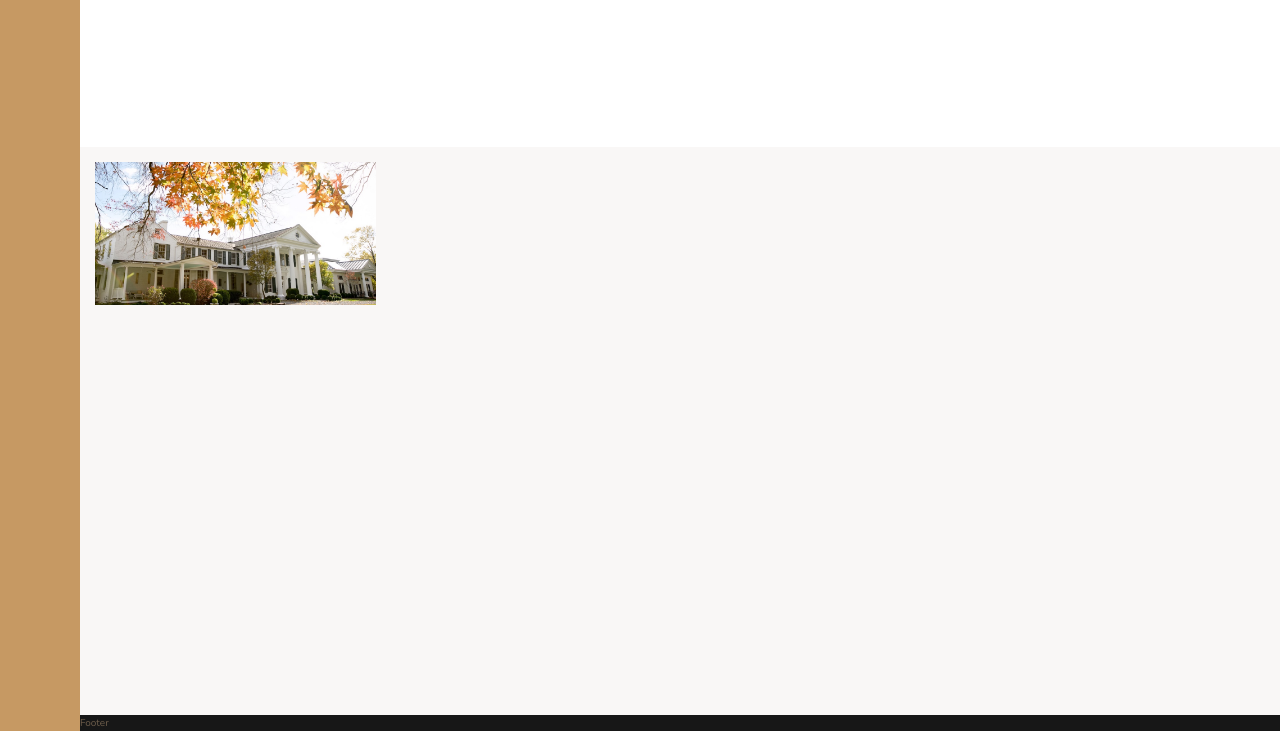
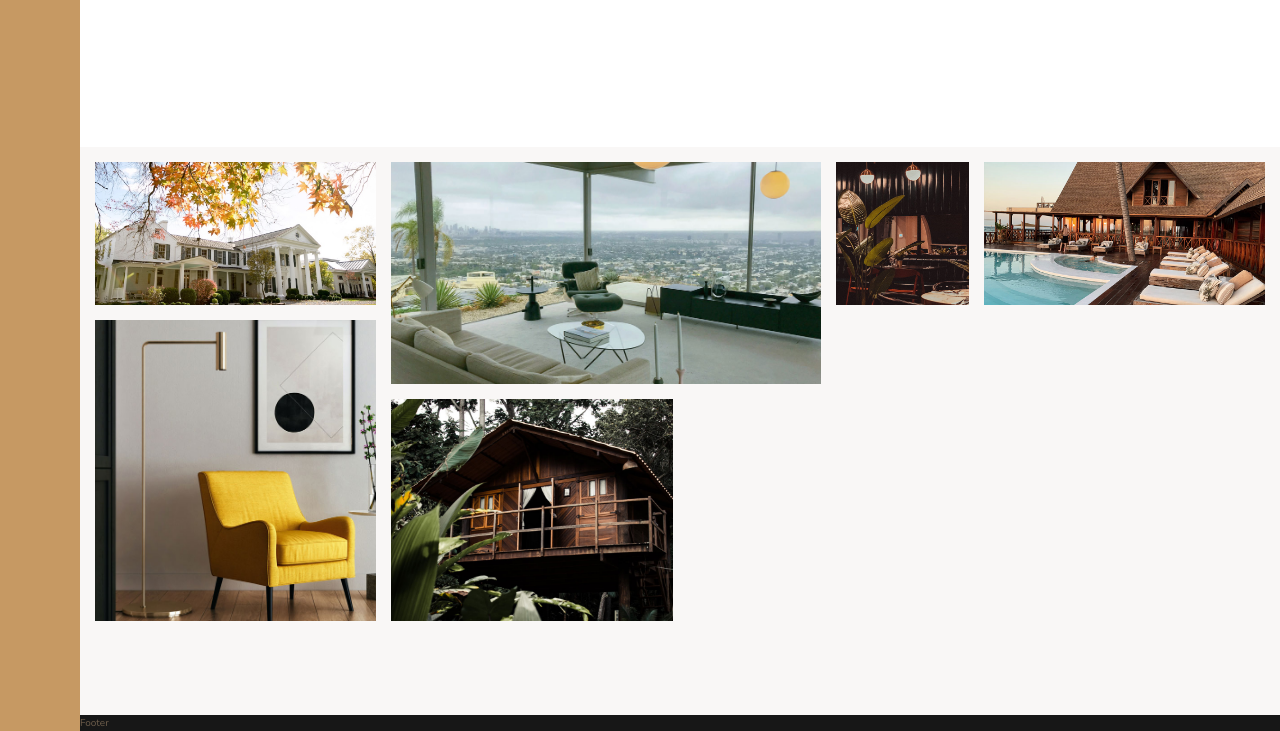
Before and after one commit to Isynopoulos1/nexterproject, a website: page index.html in a window 1280 px wide. Shown: the part 2841-3572 px from the top of the page. Drawn offline with nearby package versions, Linux system fonts and the light colour scheme.

Commit message:
building the gallery section part 2

```diff
--- a/index.html
+++ b/index.html
@@ -301,6 +301,24 @@
       <figure class="gallery__item gallery__item--1">
         <img src="img/gal-1.jpeg" alt="Gallery image 1" class="gallery__img" />
       </figure>
+      <figure class="gallery__item gallery__item--2">
+        <img src="img/gal-2.jpeg" alt="Gallery image 2" class="gallery__img" />
+      </figure>
+      <figure class="gallery__item gallery__item--3">
+        <img src="img/gal-3.jpeg" alt="Gallery image 3" class="gallery__img" />
+      </figure>
+      <figure class="gallery__item gallery__item--4">
+        <img src="img/gal-4.jpeg" alt="Gallery image 4" class="gallery__img" />
+      </figure>
+      <figure class="gallery__item gallery__item--5">
+        <img src="img/gal-5.jpeg" alt="Gallery image 5" class="gallery__img" />
+      </figure>
+      <figure class="gallery__item gallery__item--6">
+        <img src="img/gal-6.jpeg" alt="Gallery image 6" class="gallery__img" />
+      </figure>
+      <figure class="gallery__item gallery__item--7">
+        <img src="img/gal-7.jpeg" alt="Gallery image 7" class="gallery__img" />
+      </figure>
     </section>
     <footer class="footer">Footer</footer>
   </body>
--- a/sass/_gallery.scss
+++ b/sass/_gallery.scss
@@ -15,6 +15,30 @@
       grid-row: 1 / span 2;
       grid-column: 1 / span 2;
     }
+    &--2 {
+      grid-row: 1 / span 3;
+      grid-column: 3 / span 3;
+    }
+    &--3 {
+      grid-row: 1 / 3;
+      grid-column: 6 / 7;
+    }
+    &--4 {
+      grid-row: 1 / 3;
+      grid-column: 7 / 9;
+    }
+    &--5 {
+      grid-row: 3 / span 4;
+      grid-column: 1 / 3;
+    }
+    &--6 {
+      grid-row: 4 / span 3;
+      grid-column: 3 / 5;
+    }
+    &--7 {
+      grid-row: 4 / span 3;
+      grid-column: 3 / 5;
+    }
   }
 
   &__img {
```
Also changed, not shown: css/style.css.
